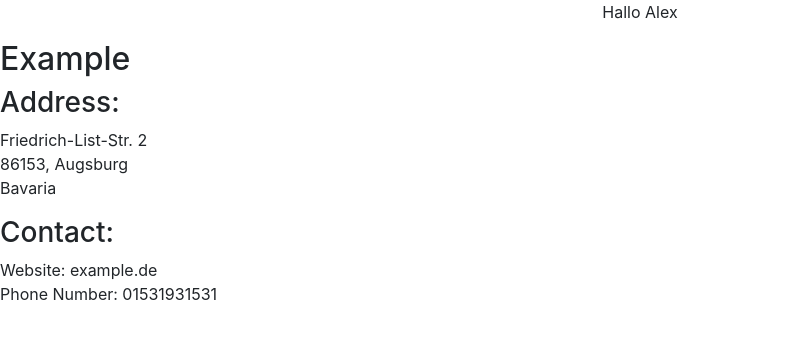
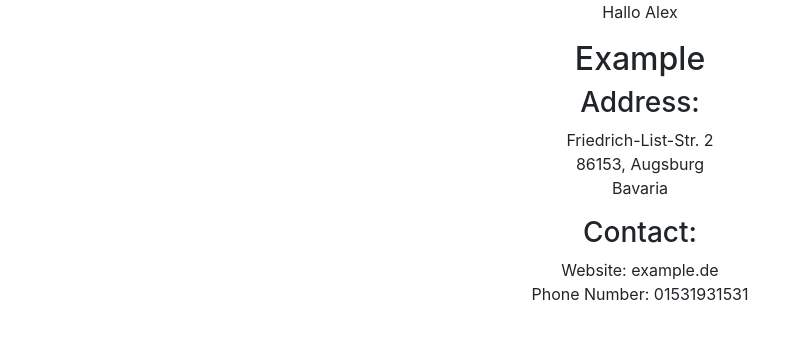
Before and after one commit to domWinter/wirvsvirushackathon, a React (Create React App) app: page / in a window 1280 px wide. Shown: the top 338 px of the page, without its empty margins (0-811 px from the left). Built offline with nearby package versions, Linux system fonts and the light colour scheme.

Commit message:
fix App classnames

```diff
--- a/src/App.tsx
+++ b/src/App.tsx
@@ -14,7 +14,7 @@ const repository : Repository = new MockRepository();
 const exampleHospital : Hospital = repository.getHospitalById(1234);
 
 const App = ({ className } : AppProps) => (
-  <div className="App">
+  <div className={className}>
     <FormattedMessage
       id="app.greeting"
       description="Greeting to welcome the user to the app"
@@ -23,7 +23,7 @@ const App = ({ className } : AppProps) => (
         name: 'Alex',
       }}>
       {(txt) =>
-      <p className={className}>{txt}</p>
+        <p>{txt}</p>
       }
     </FormattedMessage>
     <HospitalComponent {...exampleHospital} />
```
Lines whose indentation alone changed are shown as unchanged.
